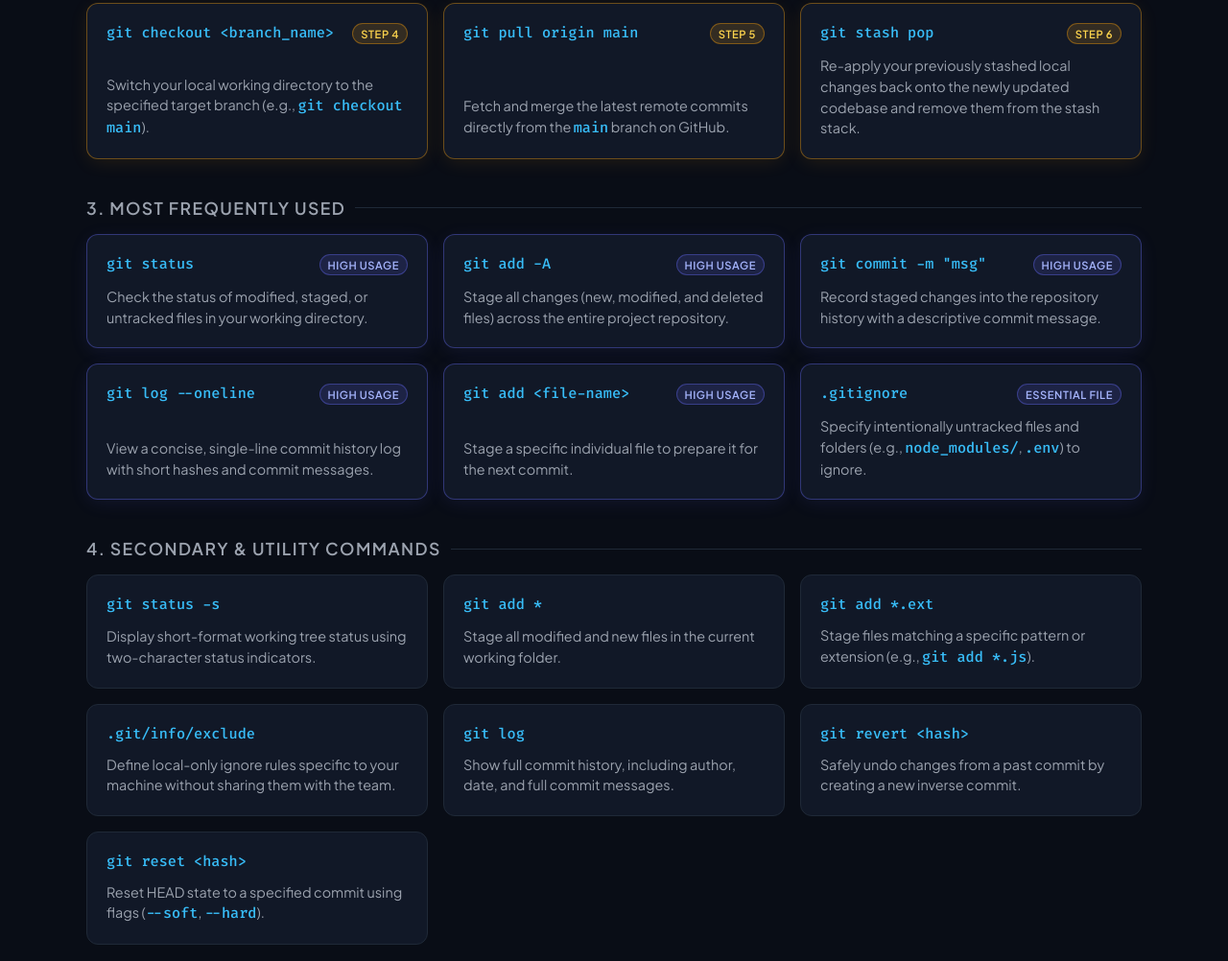
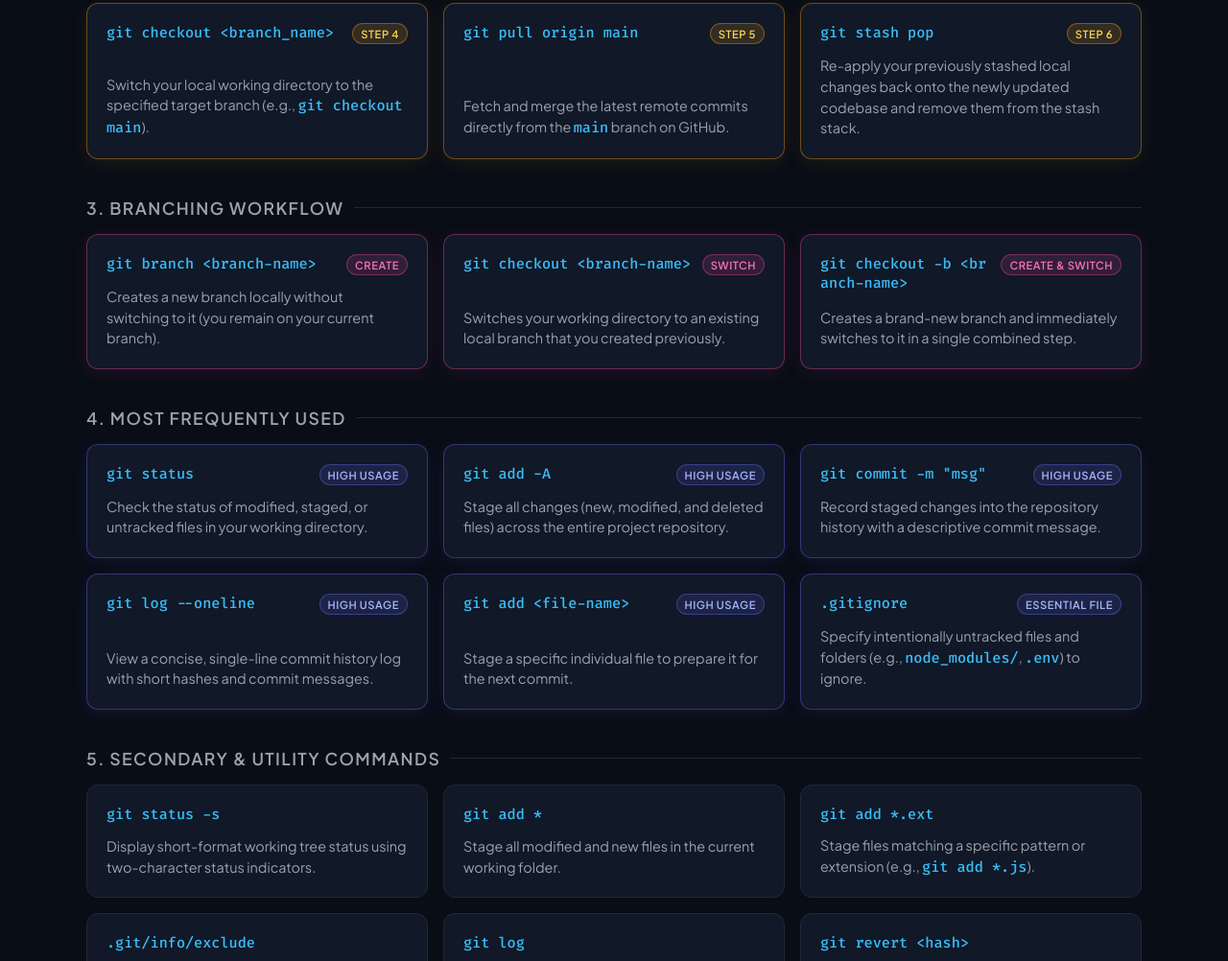
Before and after one commit to asmaa505/GIT, a plain HTML site: page index.html in a window 1280 px wide. Shown: the part 679-1681 px from the top of the page at 96% size. Drawn offline with Linux system fonts and the light colour scheme.

Commit message:
how to create new branch

```diff
--- a/index.html
+++ b/index.html
@@ -28,6 +28,9 @@
             --badge-pull-bg: rgba(245, 158, 11, 0.15);
             --badge-pull-border: rgba(245, 158, 11, 0.4);
             --badge-pull-text: #fcd34d;
+            --badge-branch-bg: rgba(236, 72, 153, 0.15);
+            --badge-branch-border: rgba(236, 72, 153, 0.4);
+            --badge-branch-text: #f472b6;
         }
 
         * {
@@ -129,6 +132,11 @@
             box-shadow: 0 4px 20px -2px rgba(245, 158, 11, 0.12);
         }
 
+        .card.branch {
+            border-color: var(--badge-branch-border);
+            box-shadow: 0 4px 20px -2px rgba(236, 72, 153, 0.12);
+        }
+
         .card-header {
             display: flex;
             align-items: flex-start;
@@ -171,6 +179,12 @@
             background: var(--badge-pull-bg);
             border: 1px solid var(--badge-pull-border);
             color: var(--badge-pull-text);
+        }
+
+        .badge-branch {
+            background: var(--badge-branch-bg);
+            border: 1px solid var(--badge-branch-border);
+            color: var(--badge-branch-text);
         }
 
         .card p {
@@ -285,8 +299,36 @@
             </div>
         </div>
 
+        <!-- SECTION 3: BRANCHING WORKFLOW -->
+        <div class="section-title">3. Branching Workflow</div>
+        <div class="grid">
+            <div class="card branch">
+                <div class="card-header">
+                    <code>git branch &lt;branch-name&gt;</code>
+                    <span class="badge badge-branch">Create</span>
+                </div>
+                <p>Creates a new branch locally without switching to it (you remain on your current branch).</p>
+            </div>
+
+            <div class="card branch">
+                <div class="card-header">
+                    <code>git checkout &lt;branch-name&gt;</code>
+                    <span class="badge badge-branch">Switch</span>
+                </div>
+                <p>Switches your working directory to an existing local branch that you created previously.</p>
+            </div>
+
+            <div class="card branch">
+                <div class="card-header">
+                    <code>git checkout -b &lt;branch-name&gt;</code>
+                    <span class="badge badge-branch">Create & Switch</span>
+                </div>
+                <p>Creates a brand-new branch and immediately switches to it in a single combined step.</p>
+            </div>
+        </div>
+
         <!-- FREQUENTLY USED COMMANDS -->
-        <div class="section-title">3. Most Frequently Used</div>
+        <div class="section-title">4. Most Frequently Used</div>
         <div class="grid">
             <div class="card featured">
                 <div class="card-header">
@@ -338,7 +380,7 @@
         </div>
 
         <!-- OTHER USEFUL COMMANDS -->
-        <div class="section-title">4. Secondary & Utility Commands</div>
+        <div class="section-title">5. Secondary & Utility Commands</div>
         <div class="grid">
             <div class="card">
                 <div class="card-header">
```
